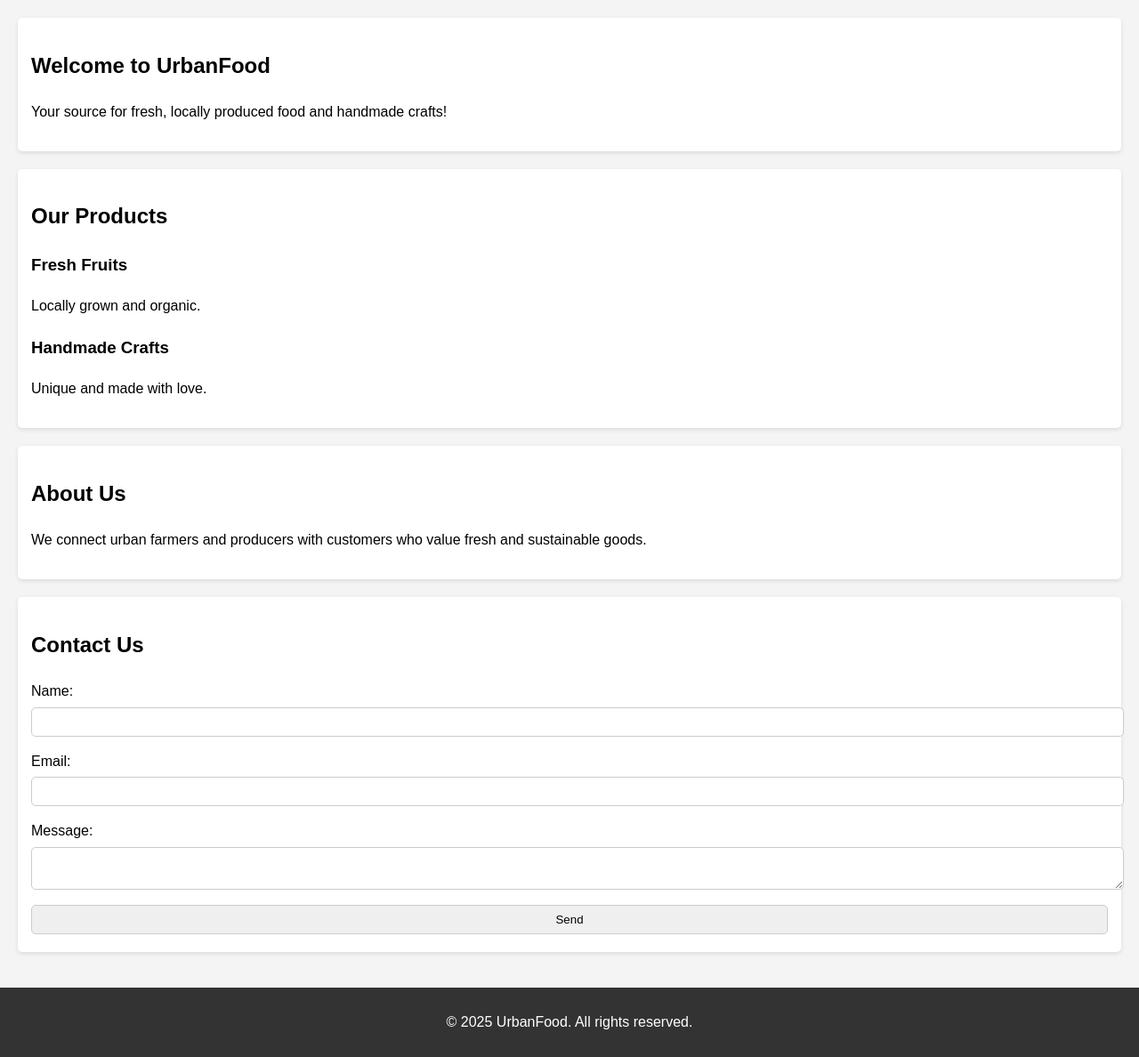
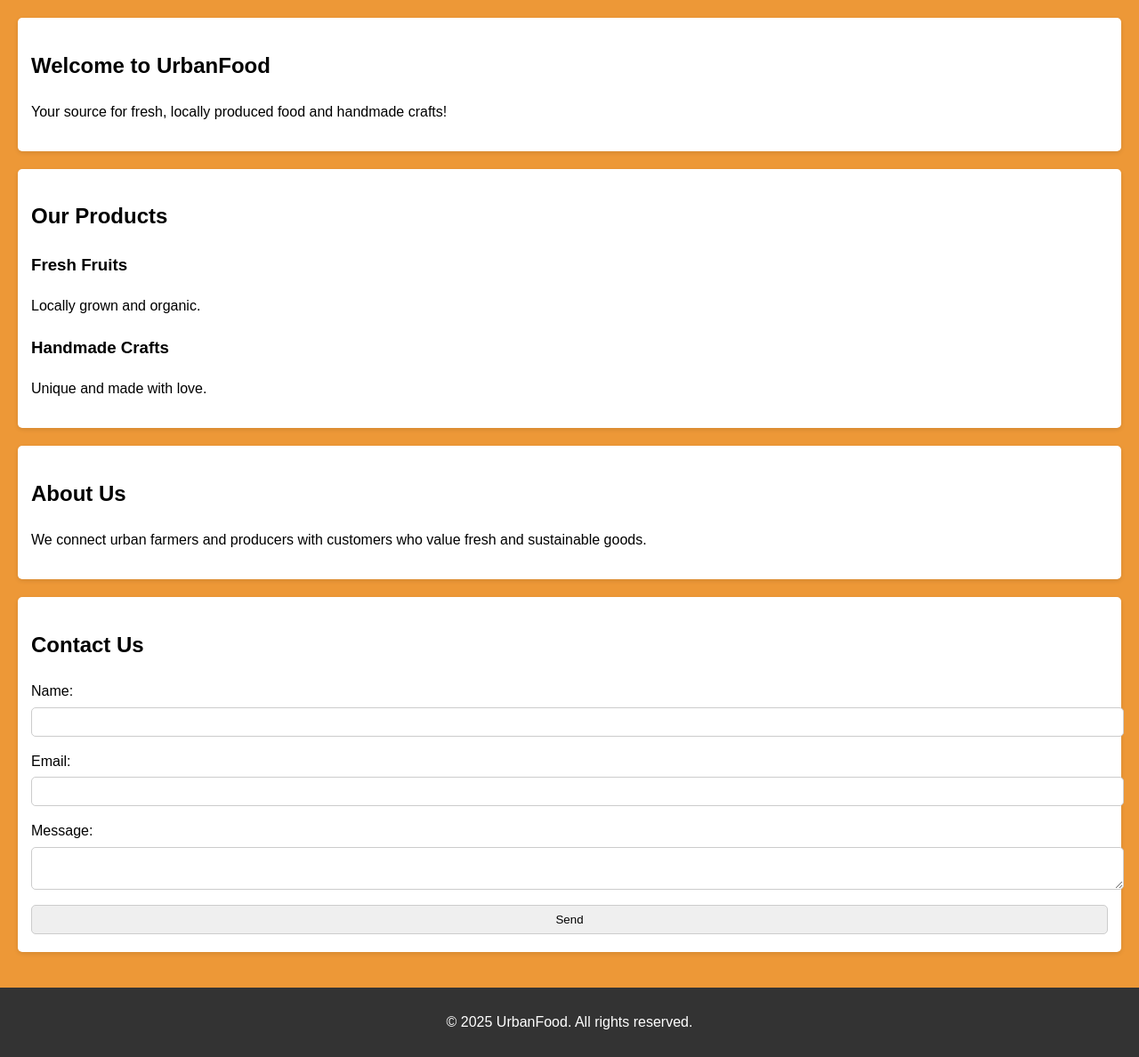
Before and after one commit to Sandu2003/UrbanFood, a PHP site: page /home_page.html in a window 1280 px wide. Shown: the part 129-1317 px from the top of the page at 89% size. Run offline with PHP 8.4, Linux system fonts and the light colour scheme.

Commit message:
Updated background color

```diff
--- a/Home/styles.css
+++ b/Home/styles.css
@@ -3,7 +3,7 @@ body {
     margin: 0;
     padding: 0;
     line-height: 1.6;
-    background-color: #f4f4f4;
+    background-color: #ed9837;
 }
 
 header {
```
